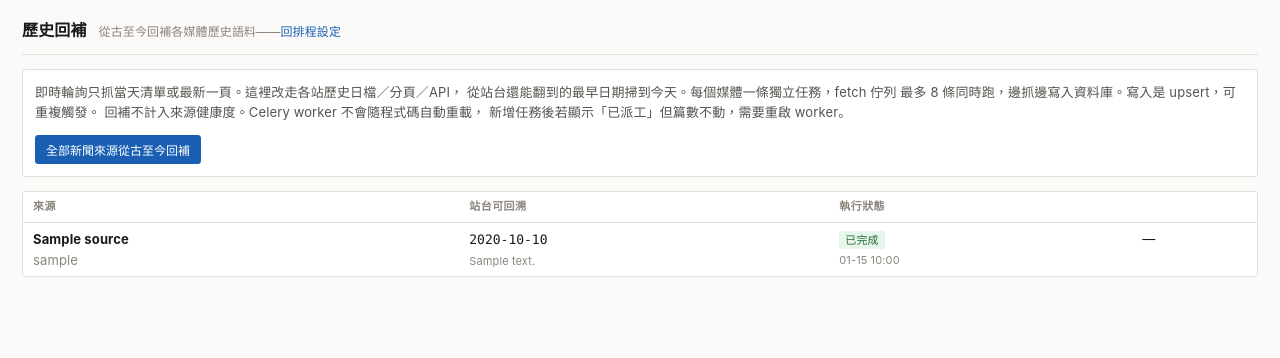
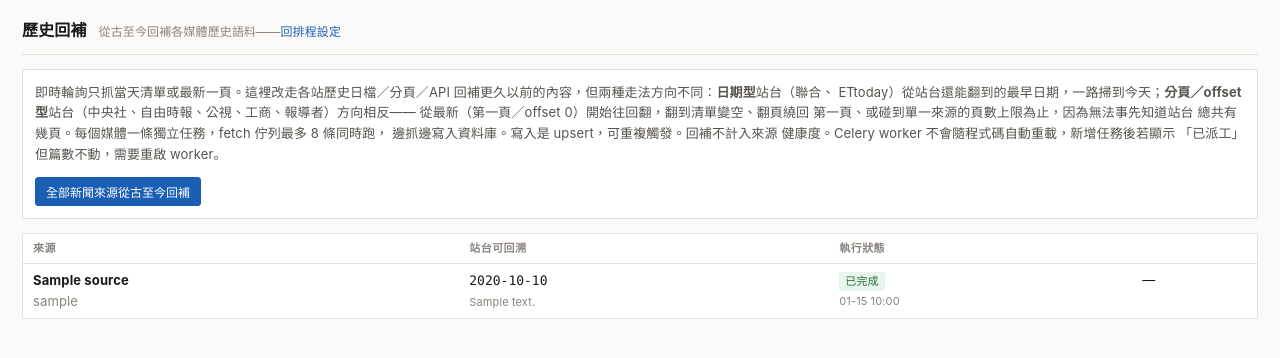
Before and after one commit to Leonardo-Classroom/news-event-tracker, a Django app: template templates/web/crawler_history.html in a window 1280 px wide. Shown: the top 358 px of the page. Run offline with Django 5.2, Linux system fonts and the light colour scheme; the template is opened without the code that fills it: most values are stand-ins (such as "Sample title", 1, 10 or a date in 2020).

Commit message:
站台無法得知回溯範圍時退回顯示資料庫內最早日期；修正回補方向的說明文字
中央社 WNewsList 沒有日期參數，站台可回溯永遠是「—」，但資料庫裡
已經有的文章日期本身仍是有用資訊（至少知道「不早於這天」），不該
只顯示空白。退回顯示 row.oldest 並標明是資料庫內最早、非站台限制，
避免跟真正的站台範圍混淆。

同時發現說明文字把兩種回補方向講成同一種：日期型站台（聯合、
ETtoday）的 initial_cursor 從 spec.earliest 起、逐日 +1 走到今天，
確實是「從最久到最新」；但分頁／offset 型站台（中央社、自由時報、
公視、工商、報導者）的 initial_cursor 是 page=1／offset=0，也就是
最新那一頁，advance_cursor 往頁碼變大的方向走——方向其實是「從最新
往回翻到舊」，不是「從最久到最新」，因為站台總頁數無法事先得知。
改成分別說明兩種方向。

Co-Authored-By: Claude Sonnet 5 <noreply@anthropic.com>
Claude-Session: https://claude.ai/code/session_01P8xThTtWdqGH6qKdFyorbj

```diff
--- a/templates/web/crawler_history.html
+++ b/templates/web/crawler_history.html
@@ -9,11 +9,16 @@
 <div class="card">
   <div class="body">
     <p style="color:var(--text-2);margin:0 0 12px">
-      即時輪詢只抓當天清單或最新一頁。這裡改走各站歷史日檔／分頁／API，
-      從站台還能翻到的最早日期掃到今天。每個媒體一條獨立任務，fetch 佇列
-      最多 8 條同時跑，邊抓邊寫入資料庫。寫入是 upsert，可重複觸發。
-      回補不計入來源健康度。Celery worker 不會隨程式碼自動重載，
-      新增任務後若顯示「已派工」但篇數不動，需要重啟 worker。
+      即時輪詢只抓當天清單或最新一頁。這裡改走各站歷史日檔／分頁／API
+      回補更久以前的內容，但兩種走法方向不同：<b>日期型</b>站台（聯合、
+      ETtoday）從站台還能翻到的最早日期，一路掃到今天；<b>分頁／offset
+      型</b>站台（中央社、自由時報、公視、工商、報導者）方向相反——
+      從最新（第一頁／offset 0）開始往回翻，翻到清單變空、翻頁繞回
+      第一頁、或碰到單一來源的頁數上限為止，因為無法事先知道站台
+      總共有幾頁。每個媒體一條獨立任務，fetch 佇列最多 8 條同時跑，
+      邊抓邊寫入資料庫。寫入是 upsert，可重複觸發。回補不計入來源
+      健康度。Celery worker 不會隨程式碼自動重載，新增任務後若顯示
+      「已派工」但篇數不動，需要重啟 worker。
     </p>
     <form method="post" action="{% url 'web:crawler_history_all' %}"
           onsubmit="return confirm('將派發所有新聞來源的歷史回補，可能跑數小時到數天。確定？')">
@@ -36,6 +41,8 @@
         <td class="tight"><b>{{ row.source.name }}</b><br><span style="color:var(--text-3)">{{ row.source.slug }}</span></td>
         <td class="tight">
           {% if row.archive_earliest %}<span class="mono">{{ row.archive_earliest|date:"Y-m-d" }}</span>
+          {% elif row.oldest %}<span class="mono">{{ row.oldest|date:"Y-m-d" }}</span>
+            <div style="font-size:11px;color:var(--text-3);margin-top:2px">資料庫內最早，站台無法得知確切範圍</div>
           {% else %}—{% endif %}
           {% if row.spec %}<div style="font-size:11px;color:var(--text-3);max-width:360px;white-space:normal;margin-top:2px">{{ row.spec.note }}</div>{% endif %}
         </td>
```
Also changed, not shown: tests/test_crawlers_view.py (+18 -0 lines).
